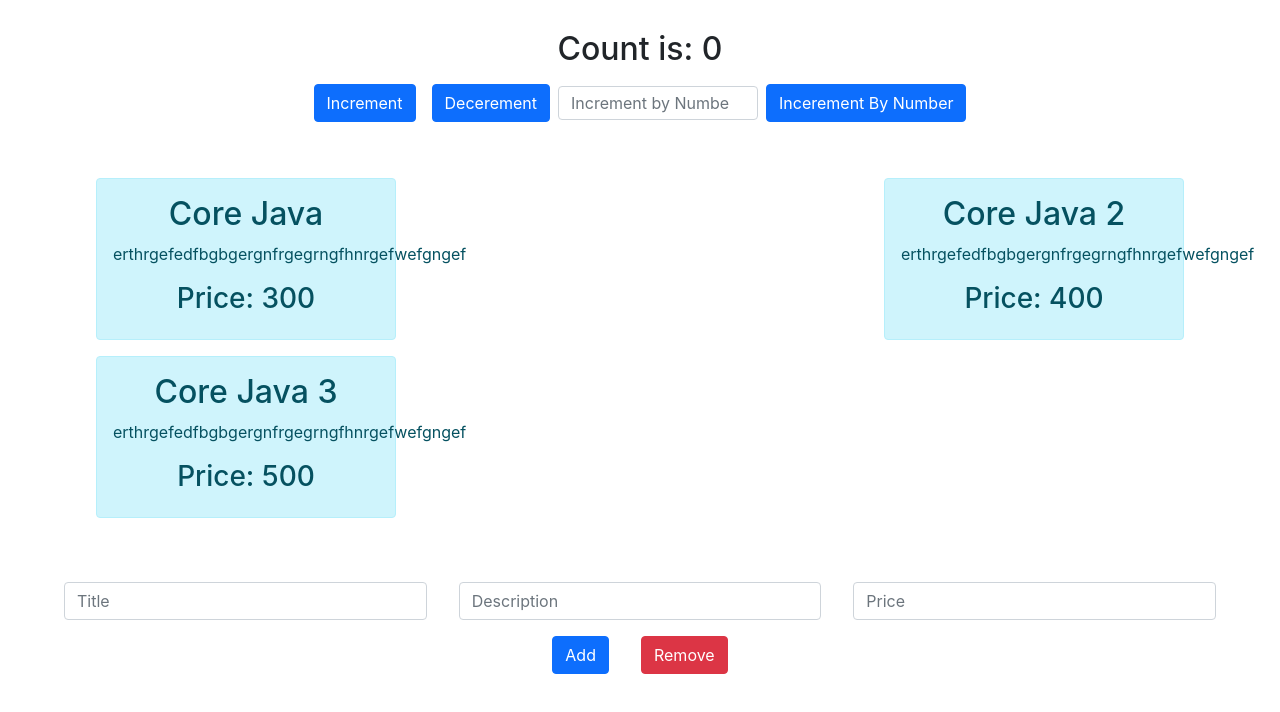
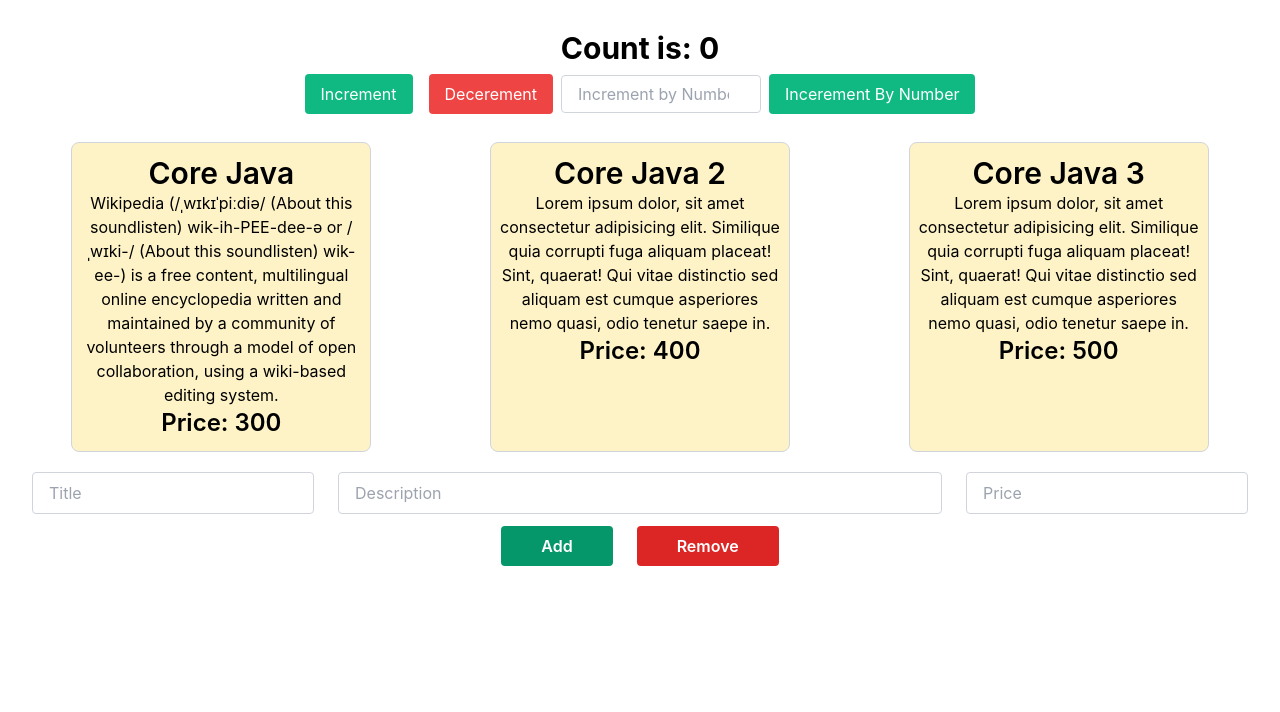
Before and after one commit to Rishu2000/redux-toolkit-sample-ts, a React (Create React App) app: page / in a window 1280 px wide. Shown: the top 712 px of the page. Built offline with nearby package versions, Linux system fonts and the light colour scheme.

Commit message:
Implemented tailwindcss and removed bootstrap.

```diff
--- /dev/null
+++ b/craco.config.js
@@ -0,0 +1,11 @@
+// craco.config.js
+module.exports = {
+    style: {
+      postcss: {
+        plugins: [
+          require('tailwindcss'),
+          require('autoprefixer'),
+        ],
+      },
+    },
+  }
--- a/public/index.html
+++ b/public/index.html
@@ -24,7 +24,6 @@
       work correctly both with client-side routing and a non-root public URL.
       Learn how to configure a non-root public URL by running `npm run build`.
     -->
-    <link rel="stylesheet" href="https://cdn.jsdelivr.net/npm/bootstrap@5.1.3/dist/css/bootstrap.min.css">
     <title>React App</title>
   </head>
   <body>
--- a/src/components/Books.tsx
+++ b/src/components/Books.tsx
@@ -19,35 +19,40 @@ const book:bookType = {
 
     return (
         <div>
-        <div className="m-5 d-flex justify-content-between flex-wrap">
+        <div className="m-5 grid grid-cols-1 md:grid-cols-3 sm:grid-cols-2 gap-4">      {/**flex justify-between flex-wrap */}
             {books.map((book, key) => (
-                <div key={key} className="alert alert-info mx-5" style={{width:"300px"}}>
-                        <h2>{book.title}</h2>
-                        <p>{book.disc}</p>
-                        <h3>Price: {book.price}</h3>
+                <div className="flex justify-center">
+                    <div key={key} className="border border-gray-300 py-3 px-2 rounded-lg bg-yellow-100" style={{width:"300px"}}>
+                            <h2 className="text-3xl font-semibold">{book.title}</h2>
+                            <div>{book.disc}</div>
+                            <h3 className="text-2xl font-semibold">Price: {book.price}</h3>
+                    </div>
                 </div>
             ))}
         </div>
         <div>
             <form className="mx-5">
-                <div className="d-flex">
-                    <input className="form-control mx-3" type="text"
+                <div className="flex">
+                    <input className="flex-none focus:border-light-blue-200 focus:outline-none focus:ring-1 p-2 px-4 rounded border border-gray-300 mx-3"
+                        type="text"
                         onChange={(e) => setTitleState(e.target.value)}
                         placeholder="Title"/>
-                    <input className="form-control mx-3" type="text"
+                    <input className="flex-1 focus:border-light-blue-200 focus:outline-none focus:ring-1 p-2 px-4 rounded border border-gray-300 mx-3"
+                        type="text"
                         onChange={(e) => setDiscState(e.target.value)}
                         placeholder="Description"/>
-                    <input className="form-control mx-3" type="text"
+                    <input className="flex-none focus:border-light-blue-200 focus:outline-none focus:ring-1 p-2 px-4 rounded border border-gray-300 mx-3"
+                        type="text"
                         onChange={(e) => setPriceState(e.target.value)}
                         placeholder="Price"/>
                 </div>
-                <button className="btn btn-primary m-3"
+                <button className="bg-green-600 p-2 px-10 text-white font-semibold rounded m-3"
                     onClick={(e) => {
                         e.preventDefault();
                         dispatch(addBook(book))
                     }}
                 >Add</button>
-                <button className="btn btn-danger m-3"
+                <button className="bg-red-600 p-2 px-10 text-white font-semibold rounded m-3"
                     onClick={(e) => {
                         e.preventDefault();
                         dispatch(removeBook(book))
--- a/src/components/Counter.tsx
+++ b/src/components/Counter.tsx
@@ -10,19 +10,23 @@ const [val, setVal] = useState('');
 
     return (
         <div>
-            <h2>Count is: {count}</h2>
-            <div className="d-flex justify-content-center align-items-center">
+            <h2 className="text-3xl font-bold">Count is: {count}</h2>
+            <div className="flex justify-center items-center">
+            {/* <button className="w-1/2 flex items-center justify-center rounded-md bg-black text-white" type="submit">Buy now</button> */}
             <button
-                className="btn btn-primary m-2"
+                className="bg-green-500 text-white p-2 rounded m-2 px-4"
                 onClick={() => dispatch(increment())}
             >Increment</button>
             <button
-                className="btn btn-primary m-2"
+                className="bg-red-500 text-white p-2 rounded m-2 px-4"
                 onClick={() => dispatch(decrement())}
             >Decerement</button>
-            <input className="form-control" style={{height:"100%", width:"200px"}} type="number" placeholder="Increment by Number" onChange={(e) => setVal(e.target.value)}/>
+            <input className="focus:border-light-blue-500 focus:outline-none focus:ring-1 p-2 rounded border border-gray-300 px-4"
+                style={{height:"100%", width:"200px"}}
+                type="number" placeholder="Increment by Number"
+                onChange={(e) => setVal(e.target.value)}/>
             <button
-                className="btn btn-primary m-2"
+                className="bg-green-500 text-white p-2 rounded m-2 px-4"
                 onClick={() => dispatch(incrementByAmount(+val))}
             >Incerement By Number</button>
             </div>
--- a/src/features/counter/bookSlice.ts
+++ b/src/features/counter/bookSlice.ts
@@ -14,15 +14,15 @@ const initialState: initialStateType = {
     books:[
         {
             title:"Core Java",
-            disc:"erthrgefedfbgbgergnfrgegrngfhnrgefwefgngef",
+            disc:"Wikipedia (/ˌwɪkɪˈpiːdiə/ (About this soundlisten) wik-ih-PEE-dee-ə or /ˌwɪki-/ (About this soundlisten) wik-ee-) is a free content, multilingual online encyclopedia written and maintained by a community of volunteers through a model of open collaboration, using a wiki-based editing system.",
             price:300
         },{
             title:"Core Java 2",
-            disc:"erthrgefedfbgbgergnfrgegrngfhnrgefwefgngef",
+            disc:"Lorem ipsum dolor, sit amet consectetur adipisicing elit. Similique quia corrupti fuga aliquam placeat! Sint, quaerat! Qui vitae distinctio sed aliquam est cumque asperiores nemo quasi, odio tenetur saepe in.",
             price:400
         },{
             title:"Core Java 3",
-            disc:"erthrgefedfbgbgergnfrgegrngfhnrgefwefgngef",
+            disc:"Lorem ipsum dolor, sit amet consectetur adipisicing elit. Similique quia corrupti fuga aliquam placeat! Sint, quaerat! Qui vitae distinctio sed aliquam est cumque asperiores nemo quasi, odio tenetur saepe in.",
             price:500
         }
     ]
--- /dev/null
+++ b/tailwind.config.js
@@ -0,0 +1,11 @@
+module.exports = {
+  purge: ['./src/**/*.{js,jsx,ts,tsx}', './public/index.html'],
+  darkMode: false, // or 'media' or 'class'
+  theme: {
+    extend: {},
+  },
+  variants: {
+    extend: {},
+  },
+  plugins: [],
+}
```
Also changed, not shown: package.json (+9 -3 lines), src/index.css (+7 -3 lines), 1 other file (tests, documents, lock files or other folders).
